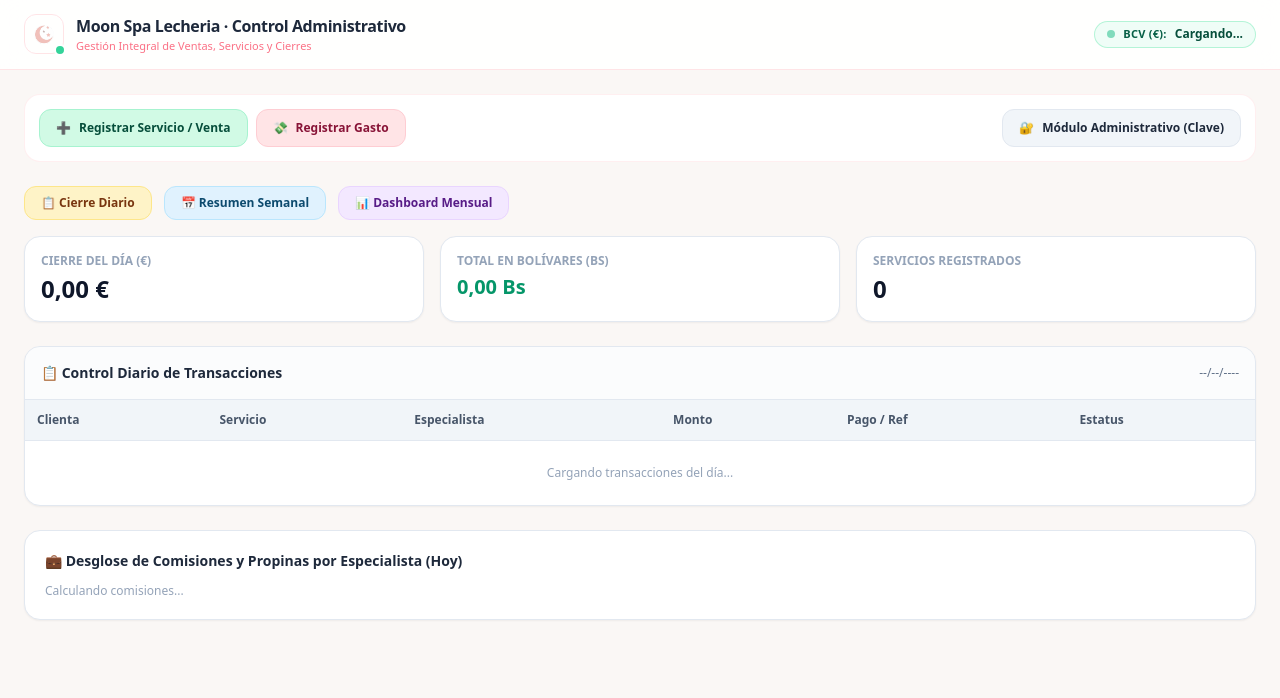
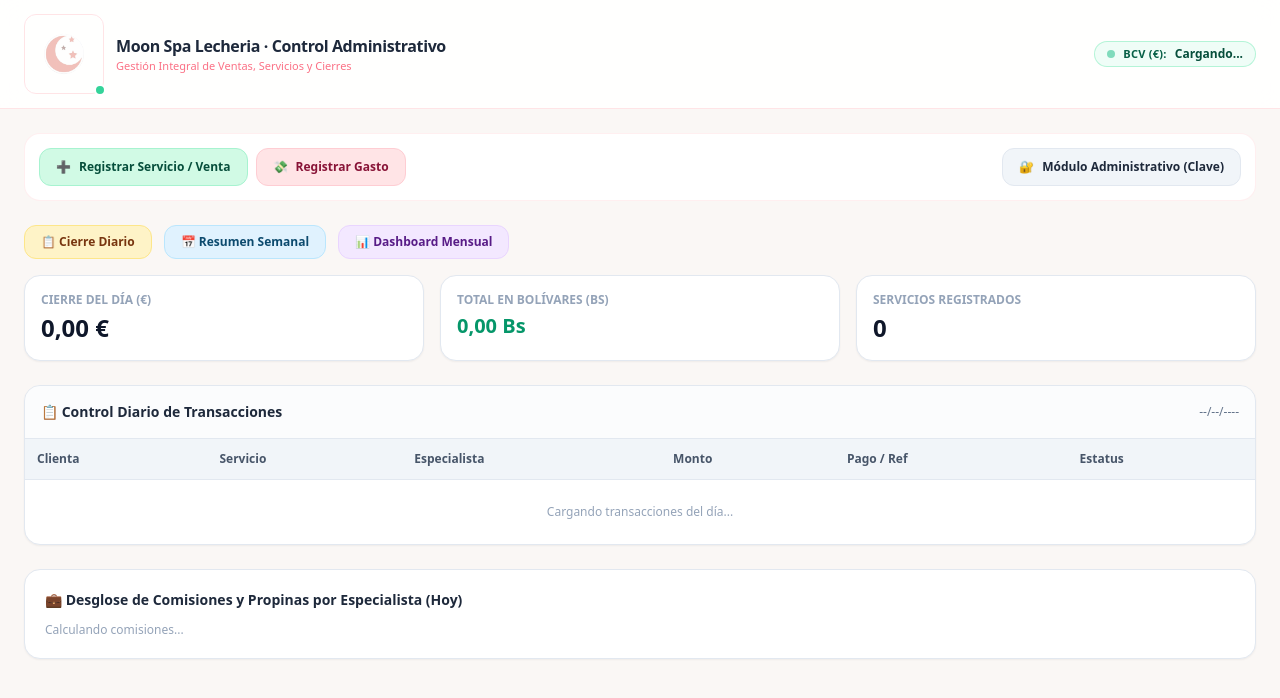
Before and after one commit to moonspa2026admin/moon-lecheria, a plain HTML site: page index.html in a window 1280 px wide. Drawn offline with nearby package versions, Linux system fonts and the light colour scheme; a script that the page names is missing.

Commit message:
corrección 2 total del index y app

```diff
--- a/index.html
+++ b/index.html
@@ -16,7 +16,7 @@
       <!-- Logo Oficial y Título -->
       <div class="flex items-center space-x-3">
         <div class="relative">
-          <img src="logo.PNG" alt="Moon Lechería Logo" class="h-10 w-10 object-cover rounded-xl shadow-2xs border border-rose-100">
+          <img src="logo.PNG" alt="Moon Lechería Logo" class="h-20 w-20 object-cover rounded-xl shadow-2xs border border-rose-100">
           <div class="absolute -bottom-0.5 -right-0.5 w-3 h-3 bg-emerald-400 border-2 border-white rounded-full"></div>
         </div>
         <div>
```
